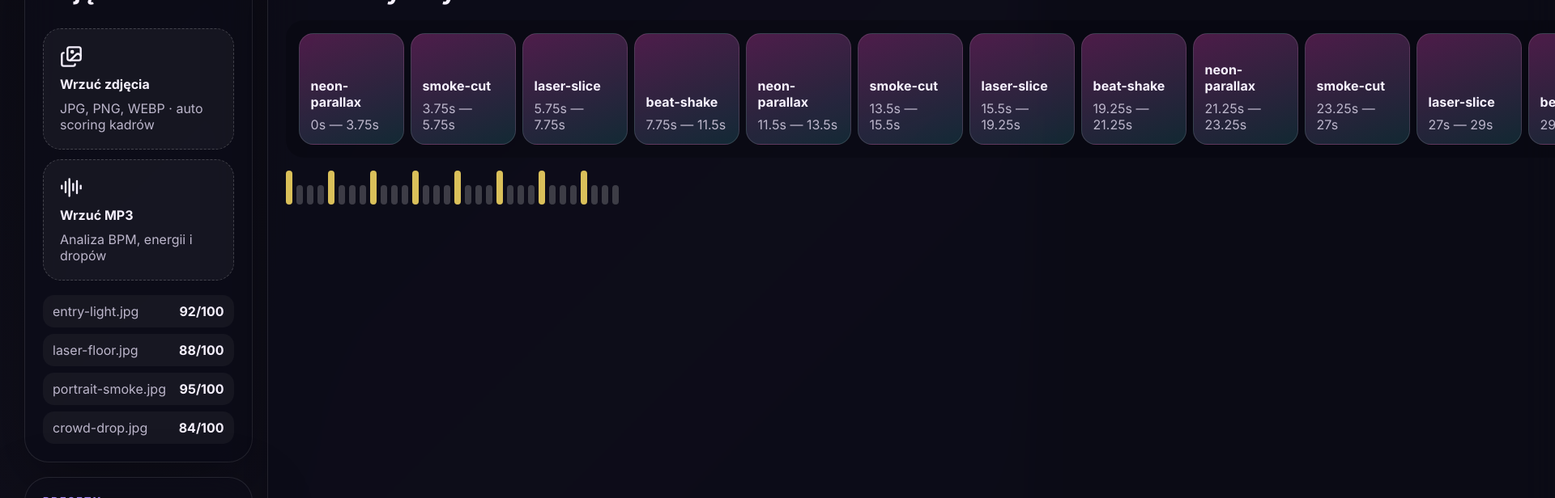
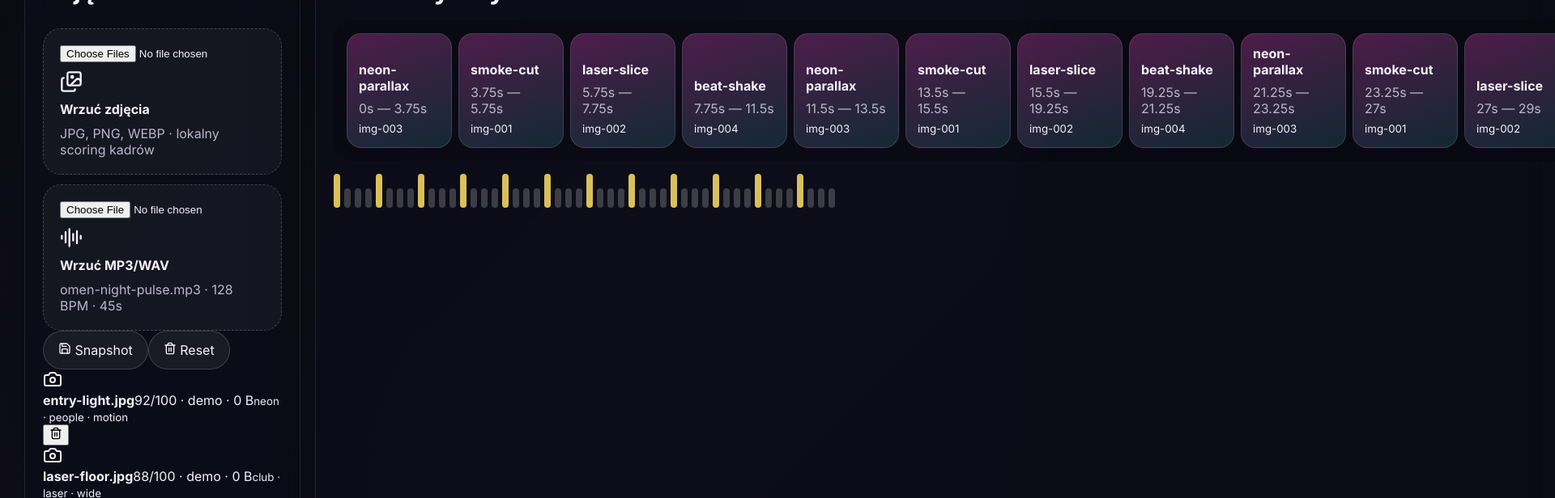
Before and after one commit to KumatyTomi/FotoBeat---saas, a React (Vite) app: page / in a window 1280 px wide. Shown: the part 1000-1616 px from the top of the page at 81% size, 1920 px wide, since content can reach past the window. Built offline with nearby package versions, Linux system fonts and the light colour scheme.

Commit message:
Upgrade editor with local upload autosave and snapshots

```diff
--- a/src/App.jsx
+++ b/src/App.jsx
@@ -1,7 +1,10 @@
-import { useMemo, useState } from 'react';
-import { Activity, AudioLines, Clapperboard, Images, LayoutDashboard, Play, Rocket, Sparkles, Wand2 } from 'lucide-react';
+import { useEffect, useMemo, useState } from 'react';
+import { Activity, AudioLines, Camera, Clapperboard, Images, LayoutDashboard, Play, Rocket, Save, Sparkles, Trash2, Wand2 } from 'lucide-react';
 import { demoProject, effectPresets } from './data/demoProject.js';
+import { createImageAsset, formatBytes } from './lib/assetScoring.js';
+import { createAudioAsset } from './lib/audioAnalyzer.js';
 import { estimateBeatGrid, planCutsFromAssets } from './lib/beatPlanner.js';
+import { clearStoredProject, loadSnapshots, loadStoredProject, saveSnapshot, saveStoredProject } from './lib/projectStorage.js';
 import { createRenderJob, simulateRenderProgress } from './lib/renderQueue.js';
 
 const tabs = [
@@ -10,26 +13,44 @@ const tabs = [
   { id: 'roadmap', label: 'Roadmap', icon: Rocket }
 ];
 
+function createInitialProject() {
+  const storedProject = loadStoredProject();
+
+  return storedProject ?? {
+    ...demoProject,
+    assets: demoProject.assets.map((asset) => ({ ...asset, source: 'demo' })),
+    audio: { ...demoProject.audio, source: 'demo' }
+  };
+}
+
 export function App() {
   const [activeTab, setActiveTab] = useState('editor');
+  const [project, setProject] = useState(createInitialProject);
+  const [snapshots, setSnapshots] = useState(loadSnapshots);
   const [selectedPreset, setSelectedPreset] = useState(effectPresets[0]);
-  const [selectedProfile, setSelectedProfile] = useState(demoProject.exportProfiles[0]);
+  const [selectedProfile, setSelectedProfile] = useState(project.exportProfiles[0]);
   const [renderJob, setRenderJob] = useState(null);
 
+  const audioMeta = project.audio ?? demoProject.audio;
+
   const beats = useMemo(() => estimateBeatGrid({
-    durationSeconds: demoProject.audio.duration,
-    bpm: demoProject.audio.bpm
-  }), []);
+    durationSeconds: audioMeta.duration,
+    bpm: audioMeta.bpm
+  }), [audioMeta.duration, audioMeta.bpm]);
 
   const plannedTimeline = useMemo(() => planCutsFromAssets({
-    assets: demoProject.assets,
-    durationSeconds: demoProject.audio.duration,
-    bpm: demoProject.audio.bpm
-  }), []);
+    assets: project.assets,
+    durationSeconds: audioMeta.duration,
+    bpm: audioMeta.bpm
+  }), [project.assets, audioMeta.duration, audioMeta.bpm]);
+
+  useEffect(() => {
+    saveStoredProject(project);
+  }, [project]);
 
   function queueRender() {
     setRenderJob(createRenderJob({
-      projectId: demoProject.id,
+      projectId: project.id,
       profile: selectedProfile,
       preset: selectedPreset,
       timeline: plannedTimeline
@@ -38,6 +59,52 @@ export function App() {
 
   function progressRender() {
     setRenderJob((job) => job ? simulateRenderProgress(job) : job);
+  }
+
+  function handleImagesSelected(files) {
+    const imageAssets = [...files]
+      .filter((file) => file.type.startsWith('image/'))
+      .map((file, index) => createImageAsset(file, index));
+
+    if (!imageAssets.length) return;
+
+    setProject((current) => ({
+      ...current,
+      status: 'editing',
+      assets: [...imageAssets, ...current.assets]
+    }));
+  }
+
+  async function handleAudioSelected(file) {
+    if (!file) return;
+
+    const audio = await createAudioAsset(file);
+    setProject((current) => ({
+      ...current,
+      status: 'editing',
+      audio
+    }));
+  }
+
+  function removeAsset(assetId) {
+    setProject((current) => ({
+      ...current,
+      assets: current.assets.filter((asset) => asset.id !== assetId)
+    }));
+  }
+
+  function createManualSnapshot() {
+    setSnapshots(saveSnapshot(project, `Snapshot — ${project.assets.length} assets`));
+  }
+
+  function resetProject() {
+    clearStoredProject();
+    setProject({
+      ...demoProject,
+      assets: demoProject.assets.map((asset) => ({ ...asset, source: 'demo' })),
+      audio: { ...demoProject.audio, source: 'demo' }
+    });
+    setRenderJob(null);
   }
 
   return (
@@ -52,7 +119,7 @@ export function App() {
           </p>
           <div className="hero-actions">
             <button className="primary-btn" onClick={() => setActiveTab('editor')}>
-              <Play size={18} /> Otwórz demo edytora
+              <Play size={18} /> Otwórz edytor MVP
             </button>
             <button className="ghost-btn" onClick={() => setActiveTab('roadmap')}>
               Zobacz plan v1
@@ -64,8 +131,8 @@ export function App() {
           <div className="orb orb-b" />
           <div className="glass-panel">
             <Clapperboard size={34} />
-            <strong>{demoProject.title}</strong>
-            <span>{demoProject.audio.bpm} BPM · {demoProject.audio.duration}s · {demoProject.assets.length} zdjęcia</span>
+            <strong>{project.title}</strong>
+            <span>{audioMeta.bpm} BPM · {audioMeta.duration}s · {project.assets.length} zdjęć</span>
           </div>
         </div>
       </section>
@@ -87,6 +154,8 @@ export function App() {
 
       {activeTab === 'editor' && (
         <Editor
+          project={project}
+          audioMeta={audioMeta}
           selectedPreset={selectedPreset}
           setSelectedPreset={setSelectedPreset}
           selectedProfile={selectedProfile}
@@ -96,19 +165,32 @@ export function App() {
           renderJob={renderJob}
           queueRender={queueRender}
           progressRender={progressRender}
+          handleImagesSelected={handleImagesSelected}
+          handleAudioSelected={handleAudioSelected}
+          removeAsset={removeAsset}
+          createManualSnapshot={createManualSnapshot}
+          resetProject={resetProject}
         />
       )}
 
-      {activeTab === 'projects' && <Projects />}
+      {activeTab === 'projects' && <Projects project={project} snapshots={snapshots} />}
       {activeTab === 'roadmap' && <Roadmap />}
     </main>
   );
 }
 
-function Editor({ selectedPreset, setSelectedPreset, selectedProfile, setSelectedProfile, beats, plannedTimeline, renderJob, queueRender, progressRender }) {
+function Editor({ project, audioMeta, selectedPreset, setSelectedPreset, selectedProfile, setSelectedProfile, beats, plannedTimeline, renderJob, queueRender, progressRender, handleImagesSelected, handleAudioSelected, removeAsset, createManualSnapshot, resetProject }) {
   return (
     <section className="workspace-grid">
-      <UploadZone />
+      <UploadZone
+        project={project}
+        audioMeta={audioMeta}
+        handleImagesSelected={handleImagesSelected}
+        handleAudioSelected={handleAudioSelected}
+        removeAsset={removeAsset}
+        createManualSnapshot={createManualSnapshot}
+        resetProject={resetProject}
+      />
 
       <div className="panel timeline-panel">
         <div className="panel-heading">
@@ -123,12 +205,13 @@ function Editor({ selectedPreset, setSelectedPreset, selectedProfile, setSelecte
             <div key={`${clip.assetId}-${clip.start}`} className="clip" style={{ width: `${Math.max(12, (clip.end - clip.start) * 3)}%` }}>
               <strong>{clip.effect}</strong>
               <span>{clip.start}s — {clip.end}s</span>
+              <small>{clip.assetId.slice(0, 10)}</small>
             </div>
           ))}
         </div>
         <div className="beat-row">
-          {beats.slice(0, 32).map((beat) => (
-            <span key={beat.index} className={beat.strength === 'downbeat' ? 'beat downbeat' : 'beat'} />
+          {beats.slice(0, 48).map((beat) => (
+            <span key={beat.index} className={beat.strength === 'downbeat' ? 'beat downbeat' : 'beat'} title={`${beat.time}s`} />
           ))}
         </div>
       </div>
@@ -164,7 +247,7 @@ function Editor({ selectedPreset, setSelectedPreset, selectedProfile, setSelecte
           <Activity size={22} />
         </div>
         <div className="profile-grid">
-          {demoProject.exportProfiles.map((profile) => (
+          {project.exportProfiles.map((profile) => (
             <button
               key={profile.id}
               className={selectedProfile.id === profile.id ? 'profile active' : 'profile'}
@@ -191,7 +274,7 @@ function Editor({ selectedPreset, setSelectedPreset, selectedProfile, setSelecte
   );
 }
 
-function UploadZone() {
+function UploadZone({ project, audioMeta, handleImagesSelected, handleAudioSelected, removeAsset, createManualSnapshot, resetProject }) {
   return (
     <div className="panel upload-panel">
       <div className="panel-heading">
@@ -201,38 +284,76 @@ function UploadZone() {
         </div>
       </div>
       <div className="drop-grid">
-        <div className="drop-card">
+        <label className="drop-card input-card">
+          <input
+            type="file"
+            accept="image/png,image/jpeg,image/webp"
+            multiple
+            onChange={(event) => handleImagesSelected(event.target.files)}
+          />
           <Images size={28} />
           <strong>Wrzuć zdjęcia</strong>
-          <span>JPG, PNG, WEBP · auto scoring kadrów</span>
-        </div>
-        <div className="drop-card">
+          <span>JPG, PNG, WEBP · lokalny scoring kadrów</span>
+        </label>
+        <label className="drop-card input-card">
+          <input
+            type="file"
+            accept="audio/mpeg,audio/mp3,audio/wav,audio/x-wav"
+            onChange={(event) => handleAudioSelected(event.target.files?.[0])}
+          />
           <AudioLines size={28} />
-          <strong>Wrzuć MP3</strong>
-          <span>Analiza BPM, energii i dropów</span>
-        </div>
+          <strong>Wrzuć MP3/WAV</strong>
+          <span>{audioMeta.name} · {audioMeta.bpm} BPM · {audioMeta.duration}s</span>
+        </label>
       </div>
-      <ul className="asset-list">
-        {demoProject.assets.map((asset) => (
-          <li key={asset.id}>
-            <span>{asset.name}</span>
-            <strong>{asset.score}/100</strong>
-          </li>
+
+      <div className="toolbar-row">
+        <button className="ghost-btn" onClick={createManualSnapshot}><Save size={16} /> Snapshot</button>
+        <button className="ghost-btn" onClick={resetProject}><Trash2 size={16} /> Reset</button>
+      </div>
+
+      <div className="asset-grid">
+        {project.assets.map((asset) => (
+          <article className="asset-card" key={asset.id}>
+            {asset.previewUrl ? (
+              <img src={asset.previewUrl} alt={asset.name} />
+            ) : (
+              <div className="asset-placeholder"><Camera size={24} /></div>
+            )}
+            <div>
+              <strong>{asset.name}</strong>
+              <span>{asset.score}/100 · {asset.source ?? 'asset'} · {formatBytes(asset.size)}</span>
+              <small>{asset.tags?.join(' · ')}</small>
+            </div>
+            <button className="icon-btn" onClick={() => removeAsset(asset.id)} aria-label={`Usuń ${asset.name}`}>
+              <Trash2 size={16} />
+            </button>
+          </article>
         ))}
-      </ul>
+      </div>
     </div>
   );
 }
 
-function Projects() {
+function Projects({ project, snapshots }) {
   return (
     <section className="panel page-panel">
       <p className="eyebrow">Projects hub</p>
       <h2>Panel projektów</h2>
       <div className="project-card">
-        <strong>{demoProject.title}</strong>
-        <span>Status: {demoProject.status}</span>
-        <span>Audio: {demoProject.audio.name}</span>
+        <strong>{project.title}</strong>
+        <span>Status: {project.status}</span>
+        <span>Audio: {project.audio?.name}</span>
+        <span>Assets: {project.assets.length}</span>
+      </div>
+      <div className="snapshot-list">
+        <h3>Snapshoty localStorage</h3>
+        {snapshots.length === 0 ? <p className="muted">Brak snapshotów. Utwórz pierwszy w edytorze.</p> : snapshots.map((snapshot) => (
+          <div className="snapshot-card" key={snapshot.id}>
+            <strong>{snapshot.label}</strong>
+            <span>{new Date(snapshot.createdAt).toLocaleString()}</span>
+          </div>
+        ))}
       </div>
     </section>
   );
```
